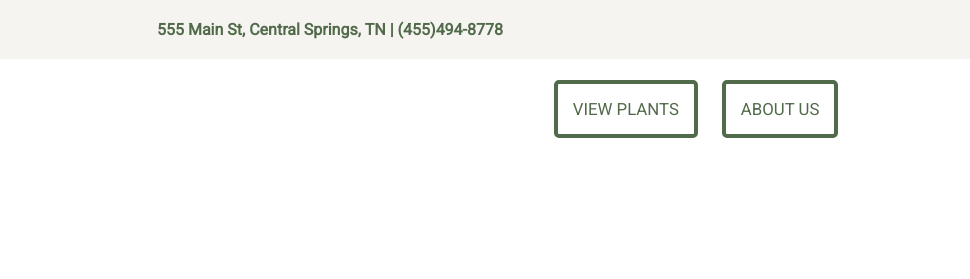
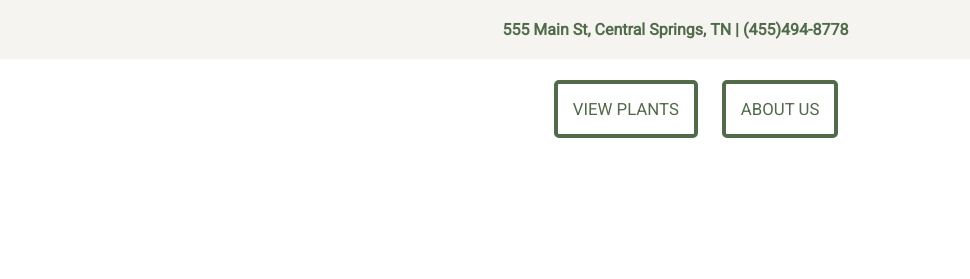
Before and after one commit to kristenharlin/m2-hw2-harlin_kristen, a plain HTML site: page index.html in a window 1280 px wide. Shown: the top 279 px of the page, 310-1280 px from the left. Drawn offline with nearby package versions, Linux system fonts and the light colour scheme.

Commit message:
contact bar alignment on desktop

```diff
--- a/index.html
+++ b/index.html
@@ -24,7 +24,9 @@
       <header>
 
           <div id="contact" class="gray">
-              <p><strong>555 Main St, Central Springs,&nbsp;TN&nbsp;| (455)494-8778</strong></p>
+                  <div id="contact-container">
+                          <p><strong>555 Main St, Central Springs,&nbsp;TN&nbsp;| (455)494-8778</strong></p>
+                  </div>
           </div>
 
           <div id="nav-bar">
--- a/main.css
+++ b/main.css
@@ -99,7 +99,7 @@ section {
   color: #516a4a;
 }
 
-#contact p {
+#contact-container {
   width: 75%;
 }
 
@@ -231,12 +231,24 @@ section {
     height: 100px;
   }
 
-  #nav-container {
+  #nav-container, #contact-container {
     width: 90%;
     max-width: 1150px;
     display: flex;
-    justify-content: space-between;
     align-items: center;
   }
 
+  #nav-container {
+    justify-content: space-between;
+  }
+
+  #contact p {
+    padding: 10px 0% 10px 0%;
+  }
+
+  #contact-container {
+    justify-content: flex-end;
+    text-align: right;
+  }
+
 }
```
